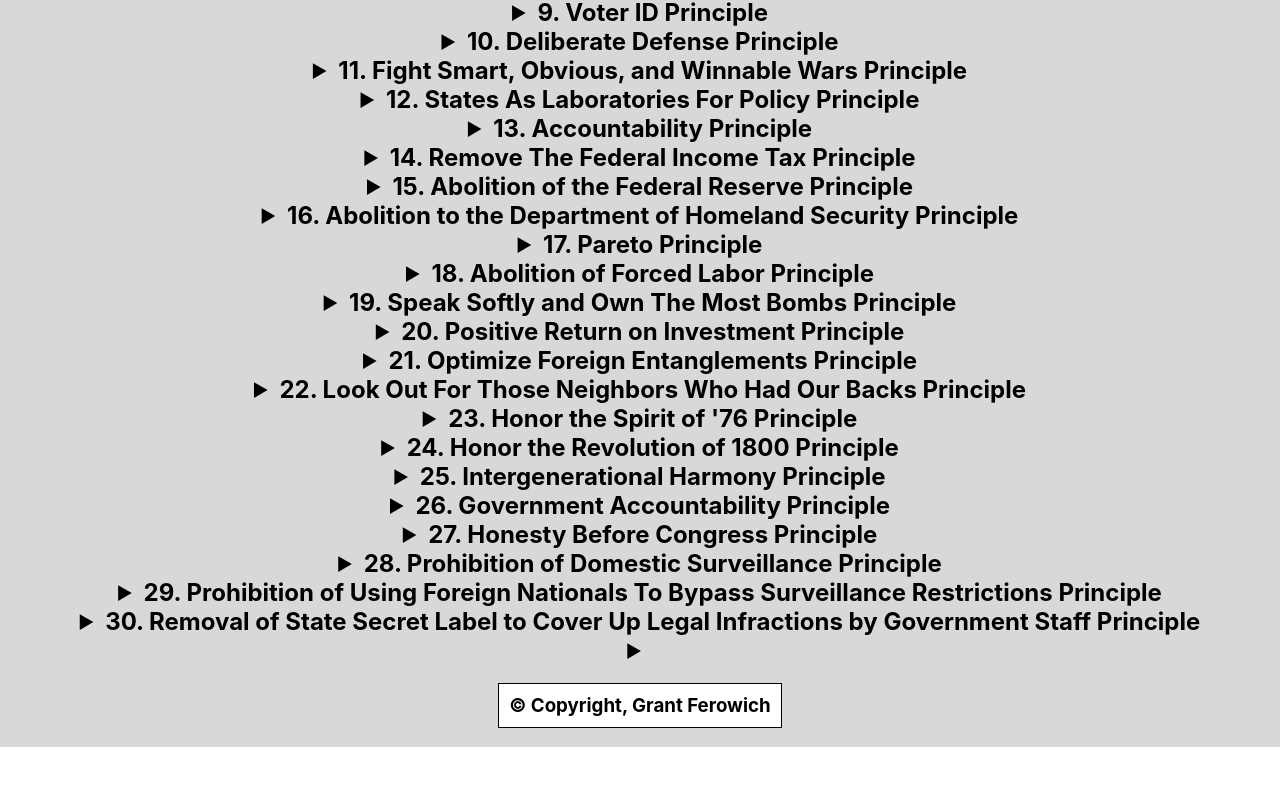
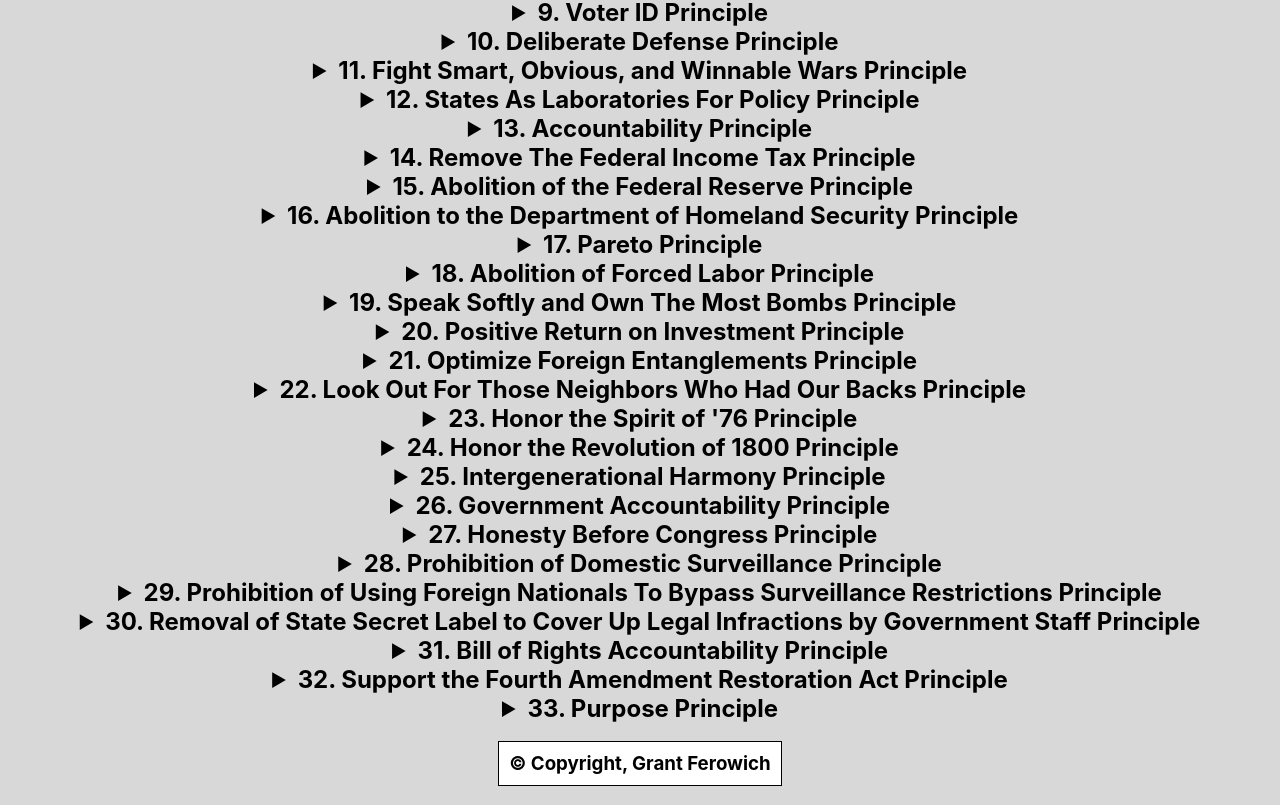
Before and after one commit to grantferowich/wisdom-party, a React (Create React App) app: page / in a window 1280 px wide. Shown: the part 427-1232 px from the top of the page. Before the commit the page ends 1174 px from the top, so only its background shows below. Built offline with nearby package versions, Linux system fonts and the light colour scheme.

Commit message:
successfully appended bullets

```diff
--- a/src/components/About.js
+++ b/src/components/About.js
@@ -95,7 +95,7 @@ export default function About() {
         </details>
         <details>
             <summary>21. Optimize Foreign Entanglements Principle</summary>
-            <p>George Washington insisted upon avoiding foreign entanglements. As the world superpower America is uniquely positioned to be involved in countries spanning the globe. We must harmonize relations with foreign nations through optimization.</p>
+            <p>George Washington insisted upon avoiding foreign entanglements. As the world superpower America is uniquely positioned to be involved with countries spanning the globe. We must harmonize relations with foreign nations through optimization.</p>
         </details>
         <details>
             <summary>22. Look Out For Those Neighbors Who Had Our Backs Principle</summary>
@@ -138,8 +138,16 @@ Thomas Jefferson recognized as much, preparing a letter for the fiftieth anniver
             <p>The principle calls for the enforcement of U.S. § 17.22 (d), which states, "Information shall not be classified in order to conceal inefficiency, violations of law, or administrative error; to prevent embarrassment to a person, organization, or agency; to restrain competition; or to prevent or delay release of information that does not require protection in the interest of national security. Information that has been declassified and released to the public under proper authority may not be reclassified."</p>
         </details>
         <details>
-            <summary></summary>
-            <p></p>
+            <summary>31. Bill of Rights Accountability Principle</summary>
+            <p>Any government staff found to have engaged in behavior which does not uphold the rights enumerated in the Bill of Rights must face a fine of no less than $10,000.00. Infractions include erorrs on FISA applications and FISA noncompliance. <a href='https://www.lawfareblog.com/fbis-fisa-mess' target="_blank" rel='noreferrer'>Report</a>.</p>
+        </details>
+        <details>
+            <summary>32. Support the Fourth Amendment Restoration Act Principle</summary>
+            <p>The Fourth Amendment Restoration Act, introduced by Rep. Andy Biggs (R-AZ) in 2023, fully repeals the Foreign Intelligence Surveillance Act (FISA), prohibits warrantless surveillance of Americans, and criminalizes warrantless surveillance with a $10,000.00 fine and up to five years of imprisonment. <a href='https://biggs.house.gov/sites/evo-subsites/biggs.house.gov/files/evo-media-document/BIGGS_180_xml.pdf' target='_blank' rel='noreferrer'>Bill text</a>. <a href='https://biggs.house.gov/media/press-releases/congressman-biggs-fbi-actors-involved-new-surveillance-abuse-will-be-brought' target='_blank' rel='noreferrer'>Report</a>.</p>
+        </details>
+        <details>
+            <summary>33. Purpose Principle</summary>
+            <p>Freedom is not for sale. We are not willing to part with freedom, no matter the price. We must not see the government solely as an organization which taxes and spends, but as that human institution which upholds and honors all of the freedoms and rights enumerated in the Declaration of Independence for all Americans.</p>
         </details>
         <h3>© Copyright, Grant Ferowich</h3>
     </div>
```
